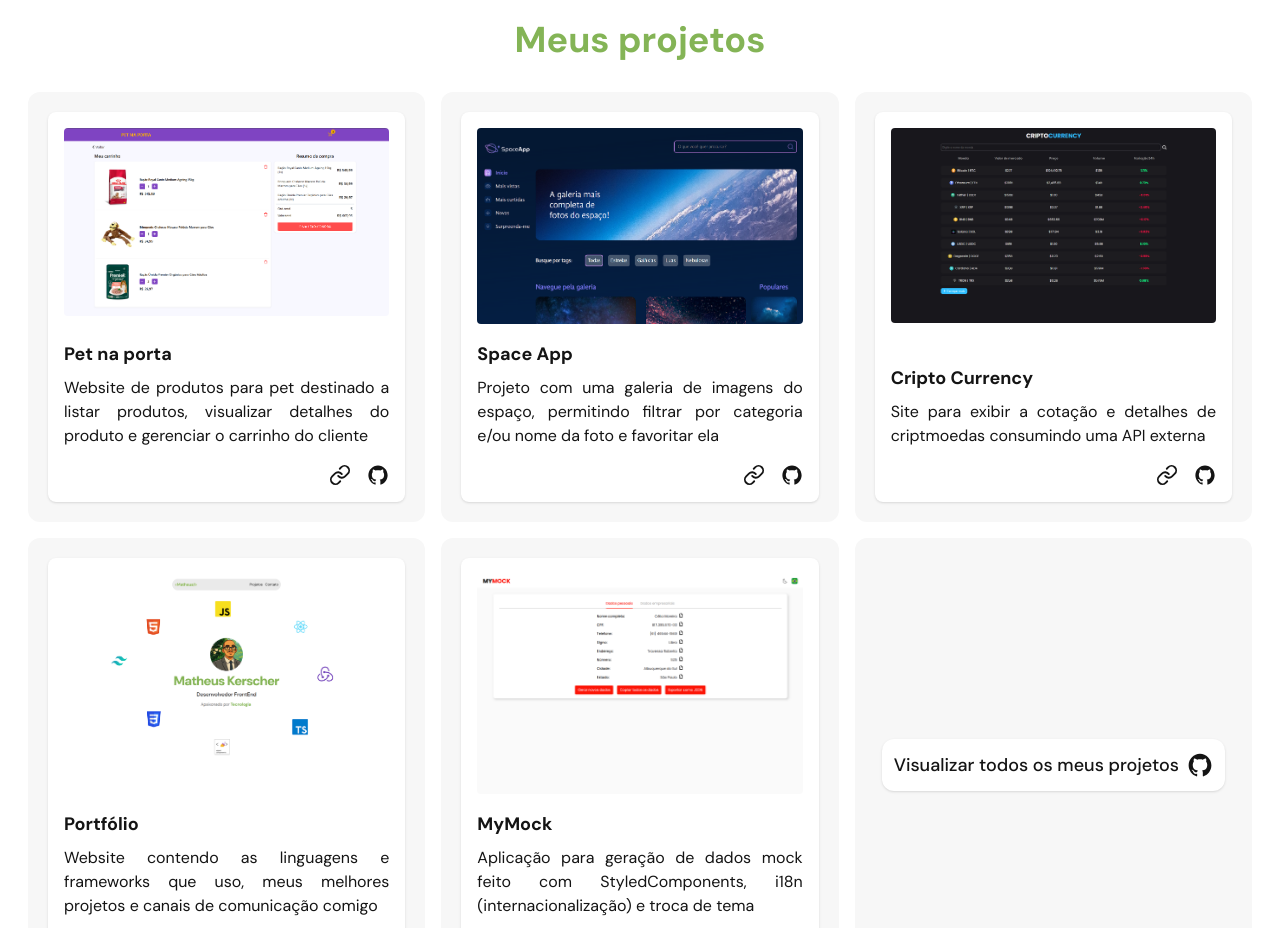
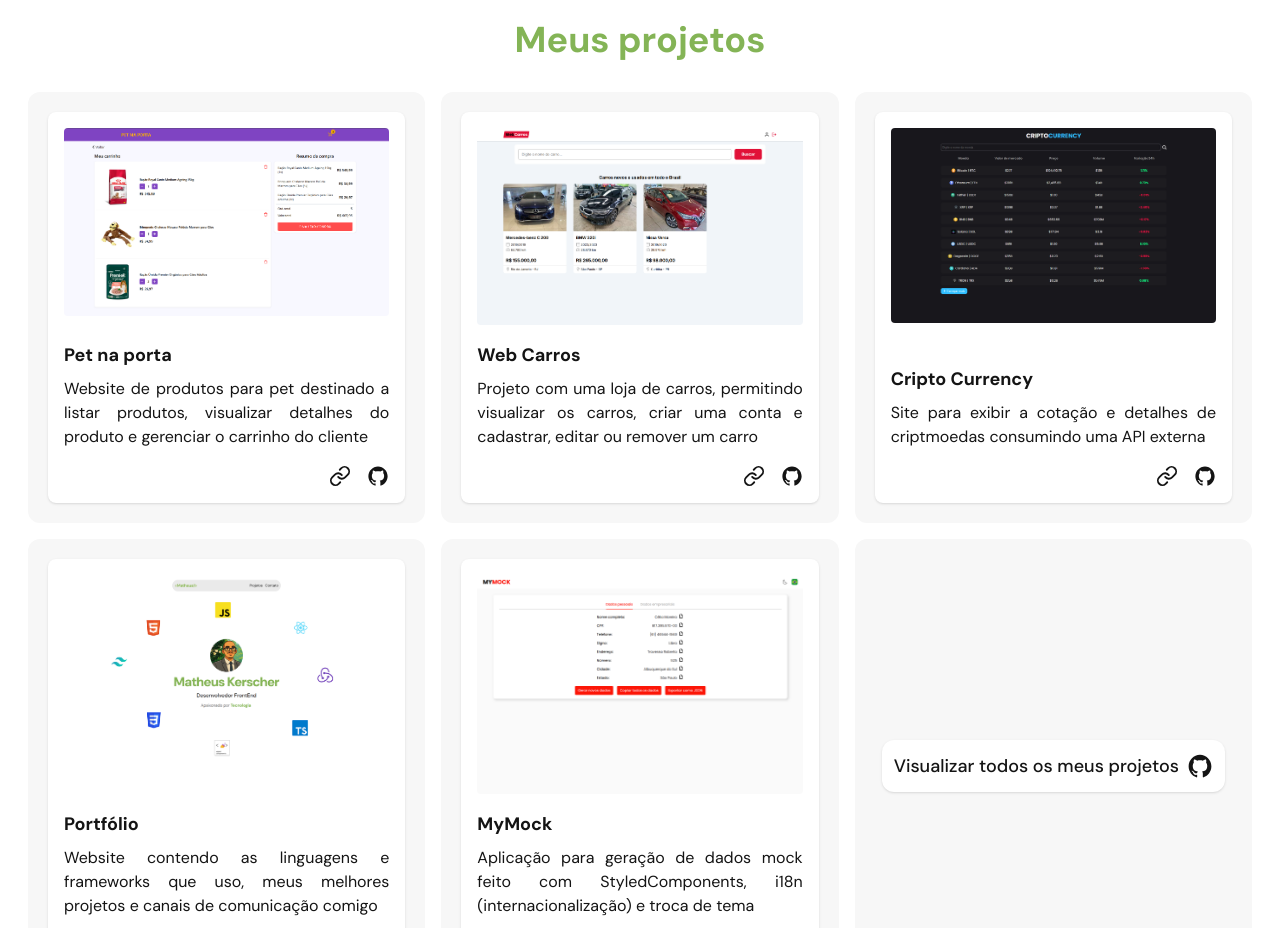
Before and after one commit to MatheusKerscher/portfolio, a React (Vite) app: page / in a window 1280 px wide. Shown: the part 780-1708 px from the top of the page. Built offline with nearby package versions, Linux system fonts and the light colour scheme.

Commit message:
Add new project

```diff
--- a/src/components/Projects/project.data.ts
+++ b/src/components/Projects/project.data.ts
@@ -9,11 +9,11 @@ export const projects: Project[] = [
     websiteLink: "https://pet-na-porta.vercel.app/"
   },
   {
-    title: "Space App",
-    cover: "images/thumbnail-space-app.png",
-    description: "Projeto com uma galeria de imagens do espaço, permitindo filtrar por categoria e/ou nome da foto e favoritar ela",
-    githubLink: "https://github.com/MatheusKerscher/space-app",
-    websiteLink: "https://space-app-lemon-nine.vercel.app/"
+    title: "Web Carros",
+    cover: "images/thumbnail-web-carros.png",
+    description: "Projeto com uma loja de carros, permitindo visualizar os carros, criar uma conta e cadastrar, editar ou remover um carro",
+    githubLink: "https://github.com/MatheusKerscher/web-carros",
+    websiteLink: "https://web-carros-pi.vercel.app/"
   },
   {
     title: "Cripto Currency",
```
Also changed, not shown: public/images/thumbnail-web-carros.png (added).
